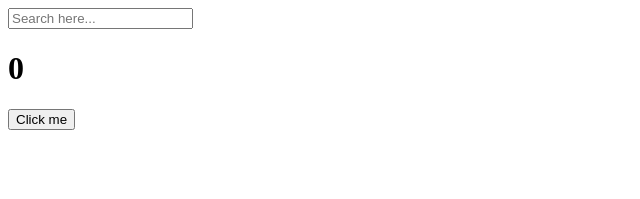
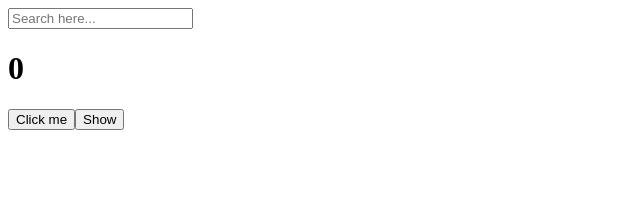
Before and after one commit to JHKIMS/react_movie_start, a React (Create React App) app: page / in a window 1280 px wide. Shown: the top 199 px of the page, without its empty margins (0-640 px from the left). Built offline with nearby package versions, Linux system fonts and the light colour scheme.

Commit message:
ReactStart : Cleanup사용_(잘안씀)

```diff
--- a/src/App.js
+++ b/src/App.js
@@ -2,7 +2,25 @@
 // import styles from "./App.module.css"
 import {useState, useEffect} from "react"
 
+function Hello(){
+  // function byFn() {
+  //   console.log("bye :(");
+  // }
+  // function hiFn(){
+  //   console.log("Created :)");
+  //   return byFn;
+  // }
+  useEffect(() => {
+    console.log("hi :)");
+    return () => console.log("bye :(");
+  },[])
+  return <h1>Hello</h1>
+}
+
 function App() {
+  const [cleanup, setCleanup] = useState(false);
+  const cleanFunc = () => setCleanup((prevClean) => !prevClean);
+
   const [counter, setValue] = useState(0);
   const [keyword, setKeyword] = useState("");
   const onClick = () => setValue((prevCount) => prevCount+1);
@@ -34,6 +52,9 @@ function App() {
 
       <h1>{counter}</h1>
       <button onClick={onClick}>Click me</button>
+
+      {cleanup ? <Hello /> : null}
+      <button onClick={cleanFunc}>{cleanup ? "Hide":"Show"}</button>
     </div>
   );
 }
```
